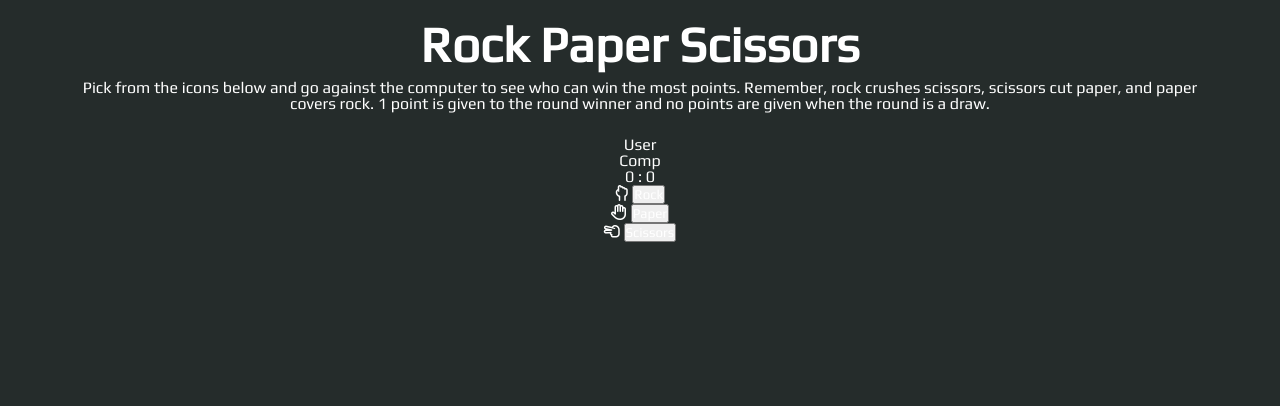
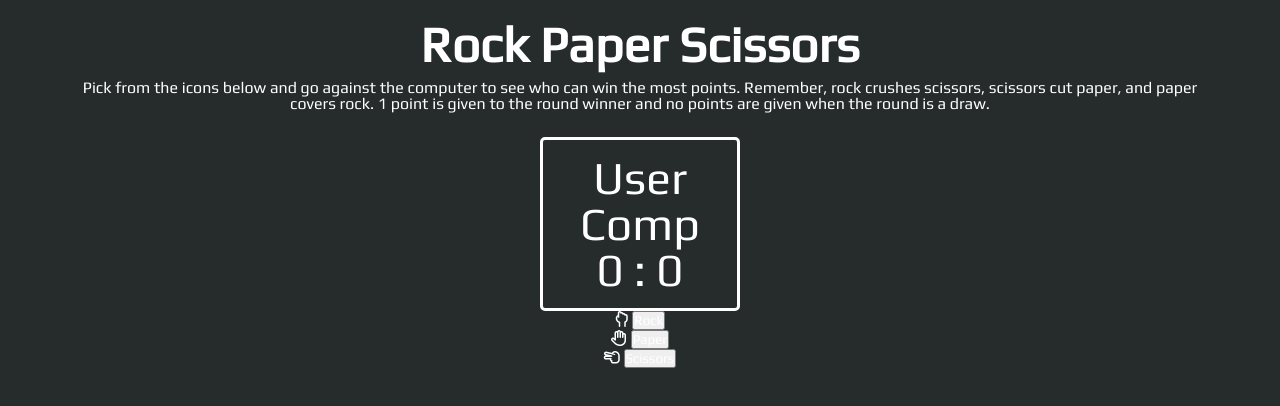
Before and after one commit to jakeshaw61/Rock-Paper-Scissors, a plain HTML site: page index.html in a window 1280 px wide. Drawn offline with Linux system fonts and the light colour scheme.

Commit message:
Add styling for scoreboard

```diff
--- a/assets/css/style.css
+++ b/assets/css/style.css
@@ -41,3 +41,17 @@ h1 {
     font-size: 2rem;
     padding: 10px 0 15px;
 }
+
+/* Center scoreboard*/
+
+.score-board {
+    border: 3px solid #ffffff;
+    width: 200px;
+    margin: 0 auto;
+    border-radius: 5px;
+    text-align: center;
+    padding: 15px 20px;
+    position: relative;
+    align-items: center;
+    font-size: 46px;
+}
```
